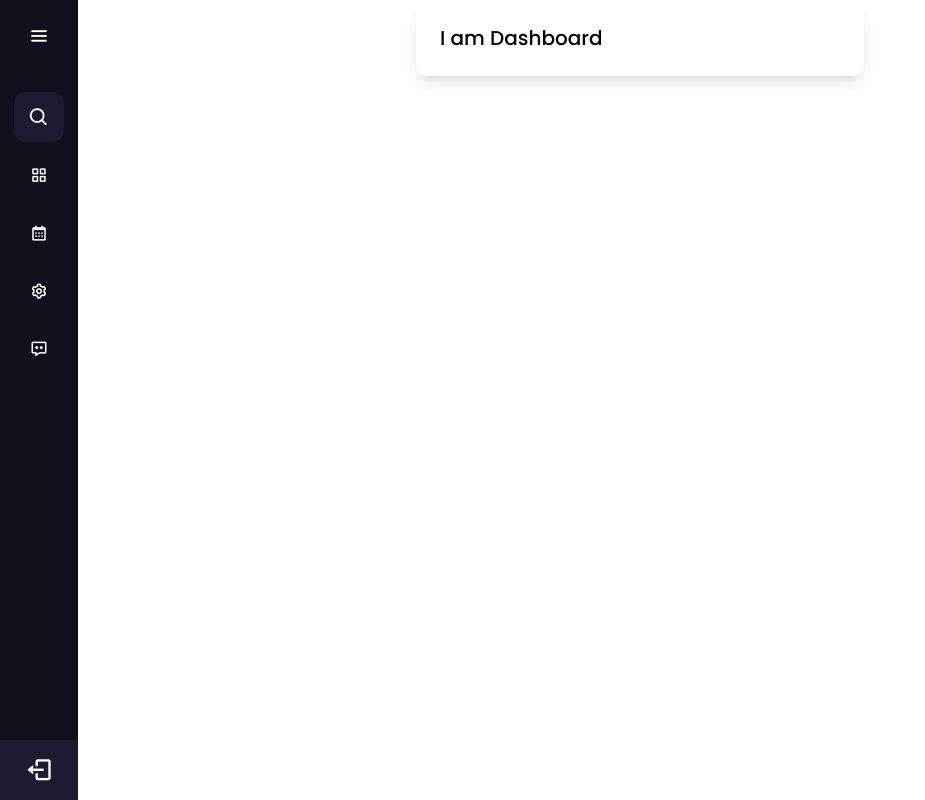
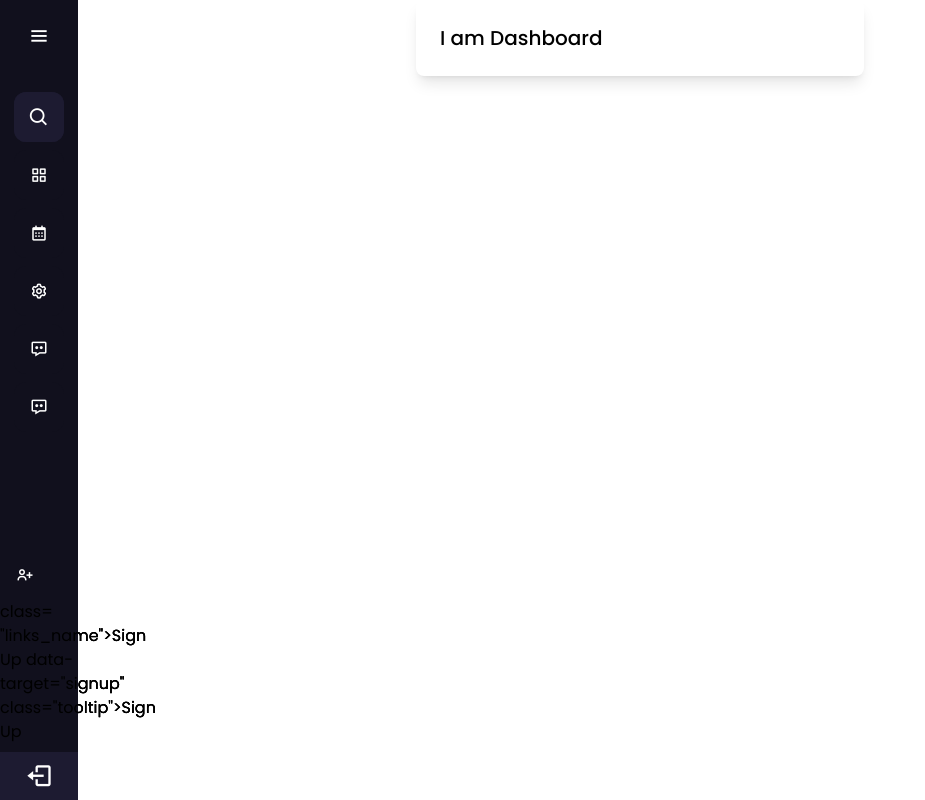
Before and after one commit to behnud1382/dashboard-main, a Vue app: page / in a window 1280 px wide. Shown: the whole page, without its empty margins (0-925 px from the left). Built offline with nearby package versions, Linux system fonts and the light colour scheme.

Commit message:
new change

```diff
--- a/src/components/MenuItem.vue
+++ b/src/components/MenuItem.vue
@@ -34,6 +34,7 @@ const emit = defineEmits(['menu-item-clicked'])
 const menuItemClicked = () => {
   emit('menu-item-clicked', props.menuItem.link)
 }
+
 </script>
 
 <style scoped>
--- a/src/components/SideBar.vue
+++ b/src/components/SideBar.vue
@@ -64,7 +64,13 @@ const props = defineProps({
         name: 'FAQ',
         tooltip: 'FAQ',
         icon: 'bx-message-dots'
-      }
+      },
+      {
+        link:'/signup',
+        name: 'Sign Up',
+        tooltip: 'Sign Up',
+        icon : 'bx-message-dots'
+      },
     ]
   },
   isSearch: {
@@ -177,6 +183,9 @@ const menuItemClicked = (link) => {
 const exitButtonClicked = () => {
   router.push('/login')
 }
+const signUpClicked = () => {
+  router.push('/signup');
+}
 
 onMounted(() => {
   isOpened.value = props.isMenuOpen
@@ -251,6 +260,11 @@ const tooltipAttached = () => {
           />
         </ul>
       </div>
+      <li @click="signUpClicked">
+      <i class="bx bx-user-plus" />
+      <span> class= "links_name">Sign Up </span>
+      <span> data-target="signup" class="tooltip">Sign Up</span>
+      </li>
 
       <div v-if="isLoggedIn" class="profile">
         <div class="profile-details">
```
